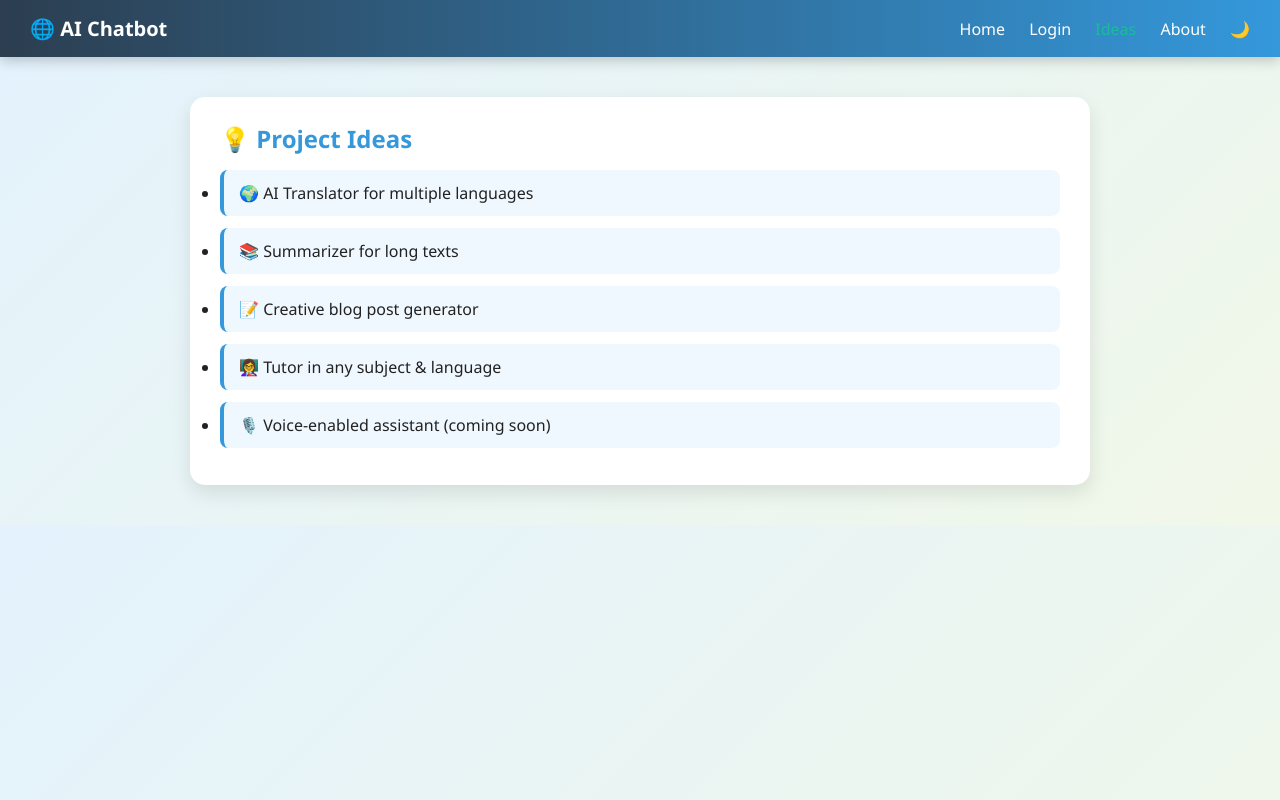
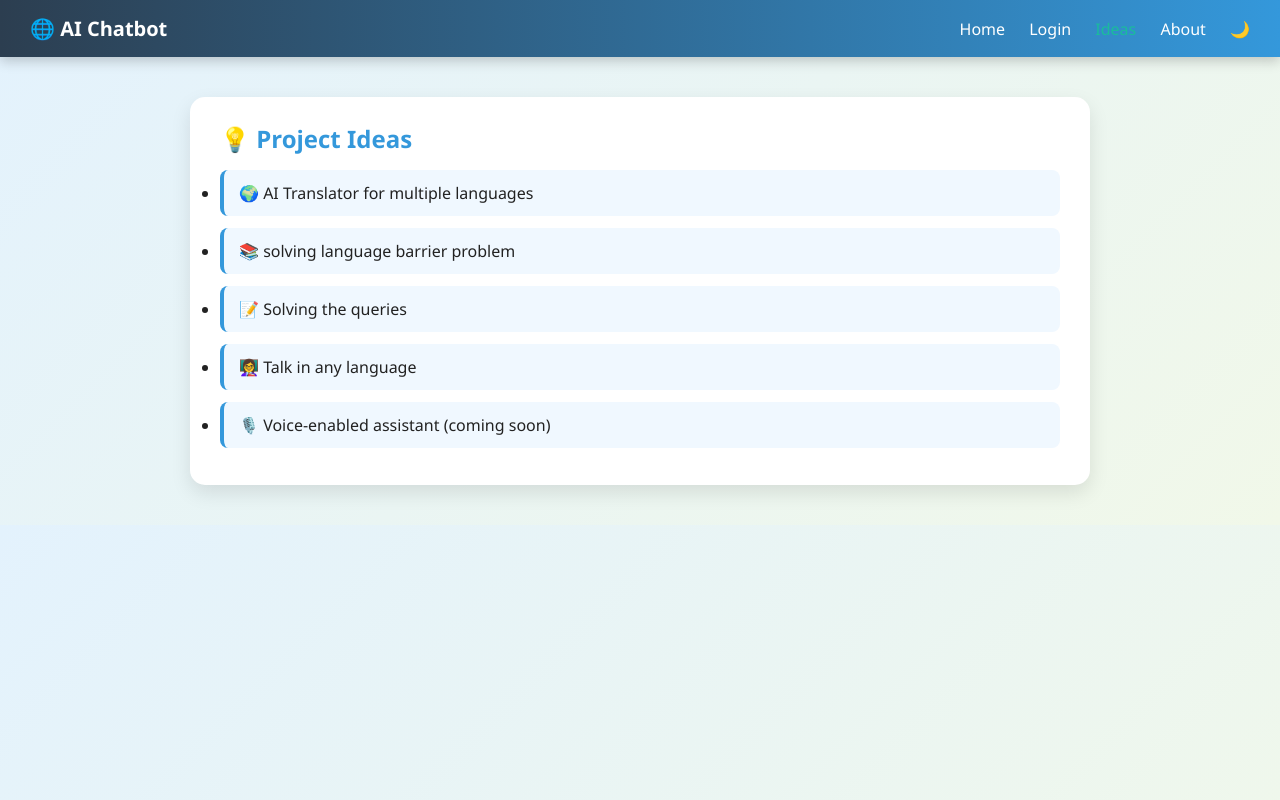
Before and after one commit to RITIKASARKAR/Ritika_Sarkar, a plain HTML site: page ideas.html in a window 1280 px wide. Drawn offline with Linux system fonts and the light colour scheme.

Commit message:
Update ideas.html
Signed-off-by: RITIKASARKAR <sarkar.ritika.2006.me@gmail.com>

```diff
--- a/ideas.html
+++ b/ideas.html
@@ -23,9 +23,9 @@
   <h2>💡 Project Ideas</h2>
   <ul class="ideas-list">
     <li>🌍 AI Translator for multiple languages</li>
-    <li>📚 Summarizer for long texts</li>
-    <li>📝 Creative blog post generator</li>
-    <li>👩‍🏫 Tutor in any subject & language</li>
+    <li>📚 solving language barrier problem</li>
+    <li>📝 Solving the queries</li>
+    <li>👩‍🏫 Talk in any language</li>
     <li>🎙️ Voice-enabled assistant (coming soon)</li>
   </ul>
 </section>
```
